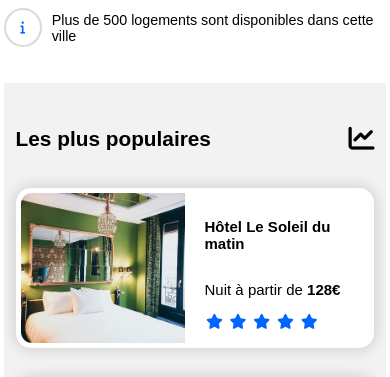
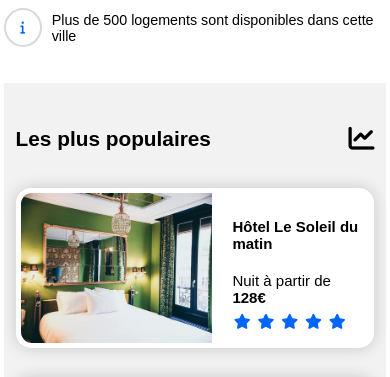
Before and after one commit to Cam1793/CamilleNICOLAS_2_26-04-2021, a plain HTML site: page index.html in a window 390 px wide. Shown: the part 424-801 px from the top of the page. Drawn offline with Linux system fonts and the light colour scheme.

Commit message:
modification media mobile

```diff
--- a/css/media.css
+++ b/css/media.css
@@ -408,7 +408,7 @@
     }
 
     .matin-image{
-        width: 47%;
+        width: 55%;
     }
 
     .eau-img{
```
